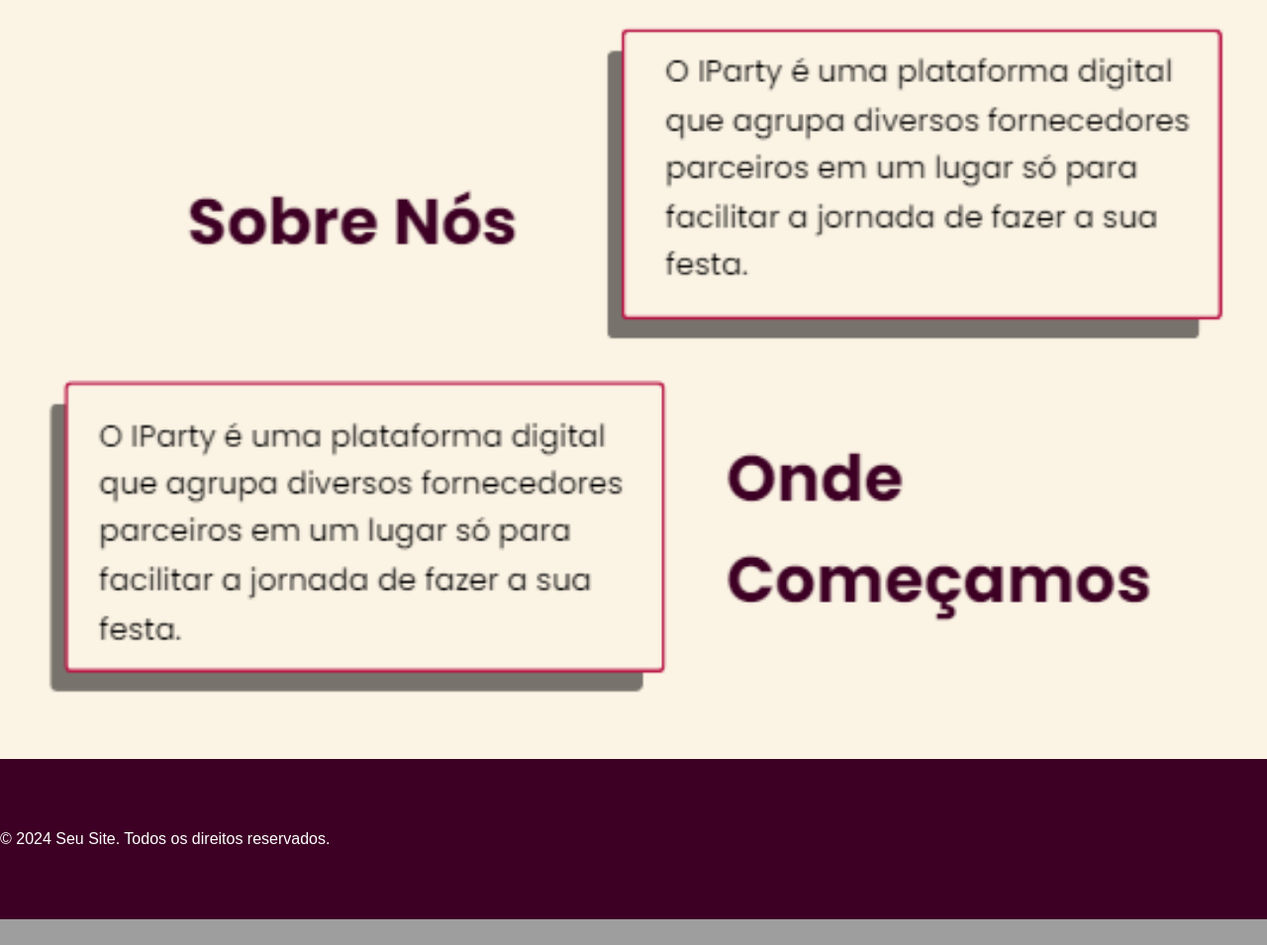
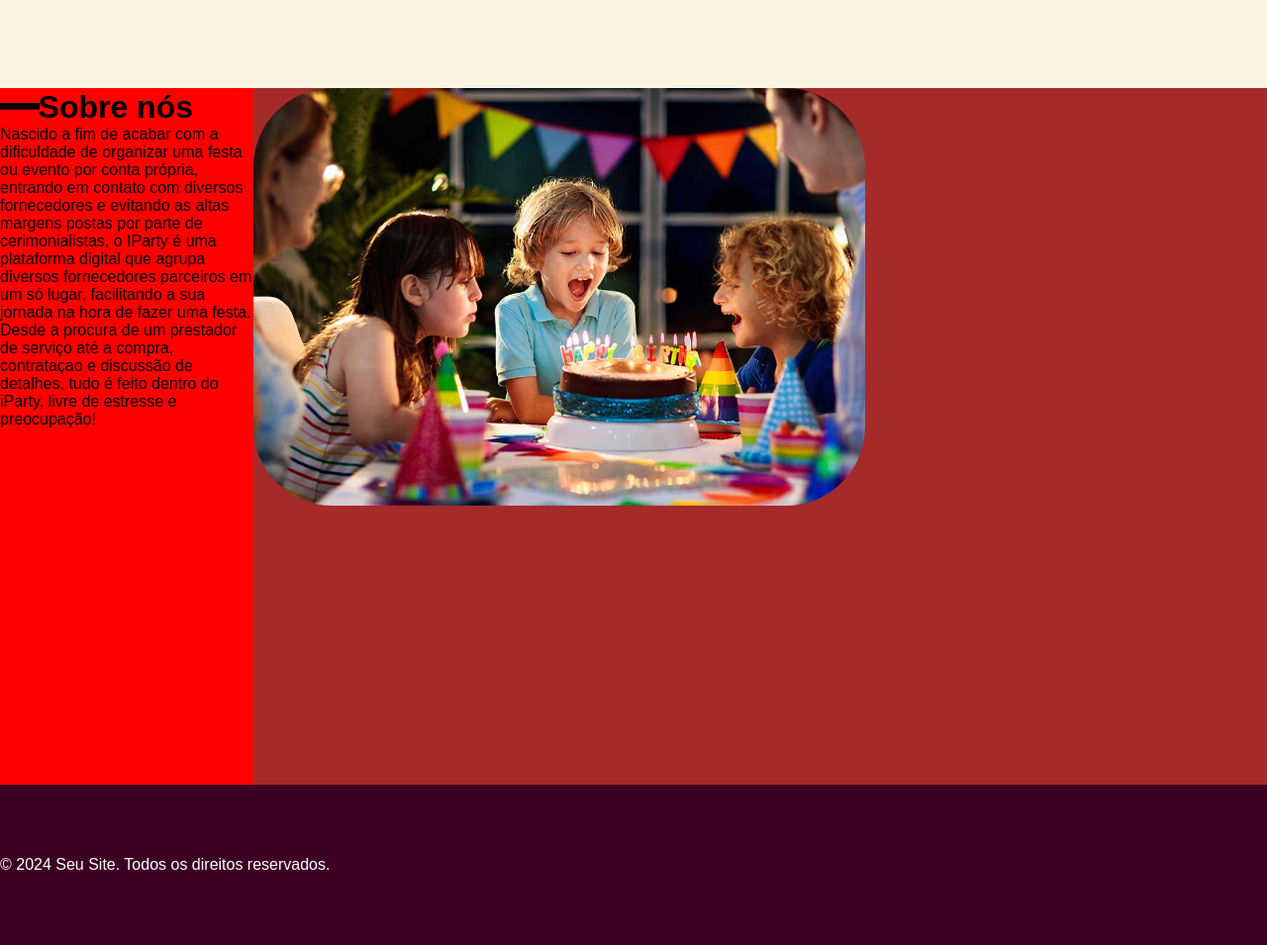
Before and after one commit to OMassinha/iParty, a PHP site: page / in a window 1280 px wide. Shown: the part 801-1756 px from the top of the page at 99% size. Before the commit the page ends 1730 px from the top, so only its background shows below. Run offline with PHP 8.4, Linux system fonts and the light colour scheme.

Commit message:
Add files via upload

```diff
--- a/index.html
+++ b/index.html
@@ -10,7 +10,7 @@
 <body>
         <div class="corpo">
             <header>
-                <h2 class="logu"><img src="images/LogoBranco-removebg-preview.png" alt="iParty" style="height: 120px;"></h2>
+                <h2 class="logu"><img src="images/LogoBranco-removebg-preview.png" alt="iParty" style="height: 150px;"></h2>
                 <nav class="navigation">
                     <a href="#top">Home</a>
                     <a href="#sobrenos">Sobre nós</a>
@@ -24,9 +24,33 @@
             </div>
 
         </div>
-        <div class="linhafoda">━━━━━━━━━━━━━━━━━━━━━━━━━━━━━━━━━━━━━━━━━━━━━━━━━━━━━━━━━━━━━━━━━ Para que a sua celebração não se torne uma preocupação</div>
+        <div style="hyphens: auto;"  class="linhafoda">━━━━━━━━━━━━━━━━━━━━━━━━━━━━━━━━━━━━━━━━━━━━━━━━━━━━━━━━━━━━━━━━━ Para que a sua celebração não se torne uma preocupação</div>
 
-        <img id='sobrenos'src="images/Captura de tela 2024-02-06 034914.png" width="100%">
+        <br><br><br><br><br>
+        <div class="conteinerdois">
+            <div class="texto1">
+                <h1 id="sobrenos">━━Sobre nós</h1>
+                <p>
+                    Nascido a fim de acabar com a dificuldade de
+                    organizar uma festa ou evento por conta própria,
+                    entrando em contato com diversos fornecedores e
+                    evitando as altas margens postas por parte de
+                    cerimonialistas, o IParty é uma plataforma digital que
+                    agrupa diversos fornecedores parceiros em um só lugar,
+                    facilitando a sua jornada na hora de fazer uma festa.
+                </p>
+                <p>
+                    Desde a procura de um prestador de serviço até a
+                    compra, contrataçao e discussão de detalhes, tudo é
+                    feito dentro do iParty, livre de estresse e preocupação!
+                </p>
+            </div>
+            <div class="imagemfesta">
+                <img src="images/Festa.jpg" alt="festa" style="height: 60%; border-radius: 80px;">
+            </div>
+        </div>
+
+
 
         <div class="bottom-bar" id = 'contatos'>
             <br><br><br><br>
--- a/registrar.html
+++ b/registrar.html
@@ -10,7 +10,7 @@
 <body>
         <div class="corpo">
             <header>
-                <h2 class="logu" ><a href="index.html"><img src="images/LogoBranco-removebg-preview.png" alt="iParty" style="height: 120px;"></a></h2>
+                <h2 class="logu" ><a href="index.html"><img src="images/LogoBranco-removebg-preview.png" alt="iParty" style="height: 150px;"></a></h2>
                 <nav class="navigation">
                     <a href="index.html">Home</a>
                     <a href="index.html#sobrenos">Sobre nós</a>
--- a/style.css
+++ b/style.css
@@ -6,6 +6,7 @@
 }
 body{
     background-color: #FBF3E4;
+    overflow-x: hidden;
 }
 .corpo{
     background-color: #FBF3E4;
@@ -13,7 +14,8 @@
     justify-content: center;
     align-items: center;
     min-height: 100vh;
-    background: url('images/fundo\ melhorado.png') no-repeat;
+    background: url('images/amigos2.jpg') no-repeat;
+    background-color: #3D0024;
     background-size: cover;
     background-position: center;
 }
@@ -30,7 +32,7 @@
     padding-top: 20px;
 }
 .logu{
-    padding-left: 8%;
+    padding-left: 3%;
 }
 .navigation{
     padding-right: 10%;
@@ -73,7 +75,7 @@
     border: none;
     text-align: center;
     text-decoration: none;
-    padding: 25px 60px;
+    padding: 30px 70px;
     margin: 0 10px;
     border-radius: 80px;
 }
@@ -86,6 +88,18 @@
     bottom: 20px;
     padding-left: 10%;
 }
+.conteinerdois{
+    display: flex;
+    justify-content: space-between;
+}
+.texto1{
+    display: inline-block;
+    background-color: red;
+    justify-content: center;
+}
+.imagemfesta{
+    background-color: brown;
+}
 .bottom-bar{
     color: white;
     background-color: #3D0024;
```
Also changed, not shown: images/Festa.jpg (added), images/amigos.jpg (added), images/amigos2.jpg (added), images/fundofesta.jpg (added), images/imagem_2024-02-07_164310514.png (added), 1 other file.
